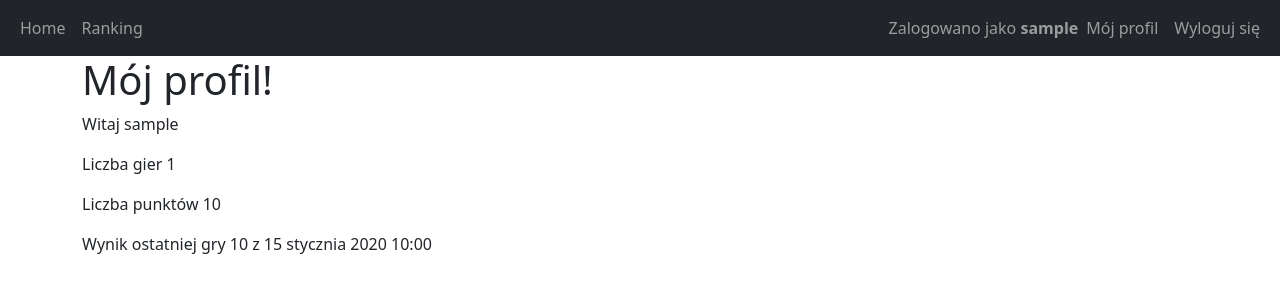
After one commit to kerness/geogame, a Django app: page /profile in a window 1280 px wide. The commit adds this page. Shown: the top 300 px of the page. Run offline with Django 4.2, Linux system fonts and the light colour scheme; a user stored in the database is signed in; tables that the repository leaves empty hold one stand-in row (values such as "Sample post").

Commit message:
crate profile page

```diff
--- a/main/templates/main/base.html
+++ b/main/templates/main/base.html
@@ -20,18 +20,22 @@
                     <li class="nav-item">
                         <a class="nav-link" href="/home">Home</a>
                     </li>
+                    <li class="nav-item">
+                        <a class="nav-link" href="/ranking">Ranking</a>
+                    </li>
                 </ul>
             </div>
             <div>
                 <ul class="navbar-nav">
-                    <li class="nav-item">
-                        <a class="nav-link" href="/ranking">Ranking</a>
-                    </li>
+
                   {% if user.is_authenticated %}
-                    <span class="navbar-text">Zalogowano jako {{user.username}} | </span>
-                    <li class="nav-item">
+                      <span class="navbar-text">Zalogowano jako <b>{{user.username}}</b> </span>
+                      <li class="nav-item">
+                        <a class="nav-link" href="/profile">Mój profil</a>
+                      </li>
+                      <li class="nav-item">
                         <a class="nav-link" href="/logout">Wyloguj się</a>
-                </li>
+                      </li>
                   {% else %}
                     <li class="nav-item">
                         <a class="nav-link" href="/login">Zaloguj się</a>
--- /dev/null
+++ b/main/templates/main/profile.html
@@ -0,0 +1,9 @@
+{% extends 'main/base.html' %}
+{% block title %} Mój profil {% endblock %}
+{% block content %}
+<h1>Mój profil!</h1>
+    <p>Witaj {{ user.username }}</p>
+    <p>Liczba gier {{ games_count }}</p>
+    <p>Liczba punktów {{ score_count.score__sum }}</p>
+    <p>Wynik ostatniej gry {{ last_game.score }} z {{ last_game.played_at }}</p>
+{% endblock %}
--- a/main/urls.py
+++ b/main/urls.py
@@ -6,4 +6,5 @@ urlpatterns = [
     path('home', views.home, name='home'),
     path('sign-up', views.sign_up, name='sign-up'),
     path('ranking', views.ranking, name='ranking'),
+    path('profile', views.profile, name='profile'),
 ]
--- a/main/views.py
+++ b/main/views.py
@@ -2,7 +2,9 @@ from django.shortcuts import render, redirect
 from .forms import RegisterForm
 from django.contrib.auth import login
 from .models import Game
-from django.db.models import Max
+from django.db.models import Max, Sum
+from django.contrib.auth.decorators import login_required
+
 
 def home(request):
     return render(request, 'main/home.html')
@@ -26,3 +28,12 @@ def ranking(request):
     # TODO: show only the highest score for each user!!
     games = Game.objects.all().order_by('-score').annotate(max_score=Max('score'))
     return render(request, 'main/ranking.html', {'games': games})
+
+
+@login_required(login_url="/login")
+def profile(request):
+    games_count = Game.objects.filter(player=request.user).count()
+    score_count = Game.objects.filter(player=request.user).aggregate(Sum('score'))
+    latest_game = Game.objects.latest('played_at')
+    return render(request, 'main/profile.html',
+                  {'games_count': games_count, 'score_count': score_count, 'last_game': latest_game})
```
